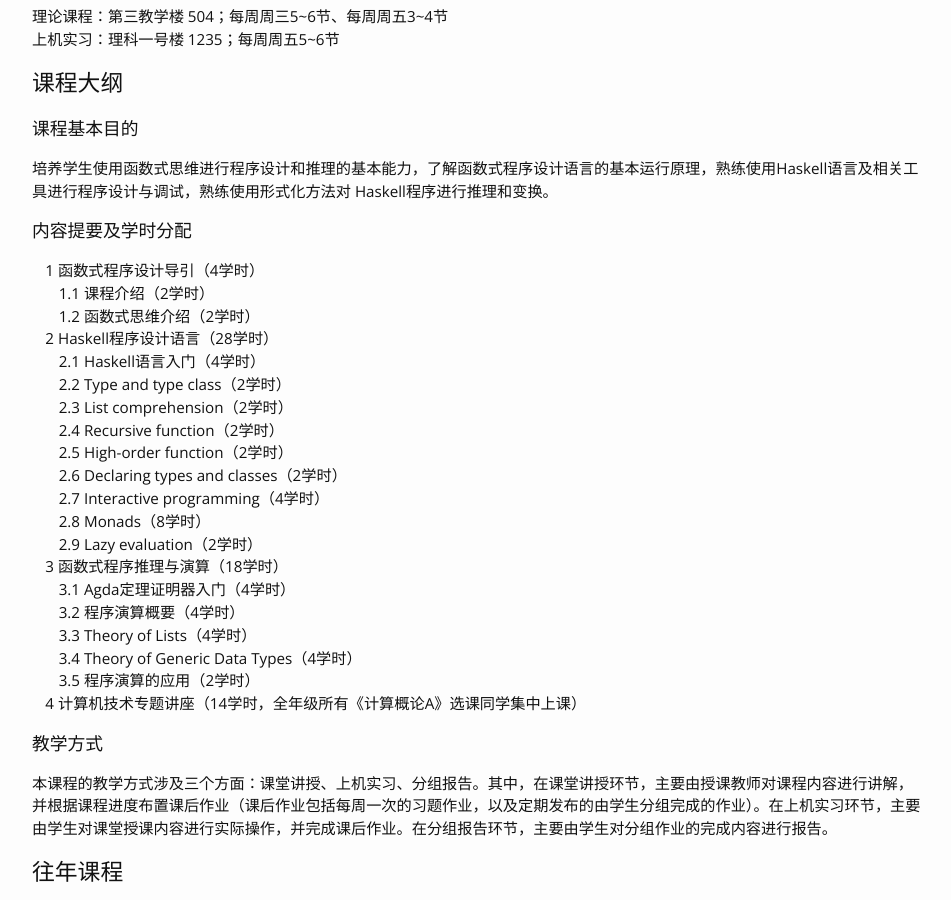
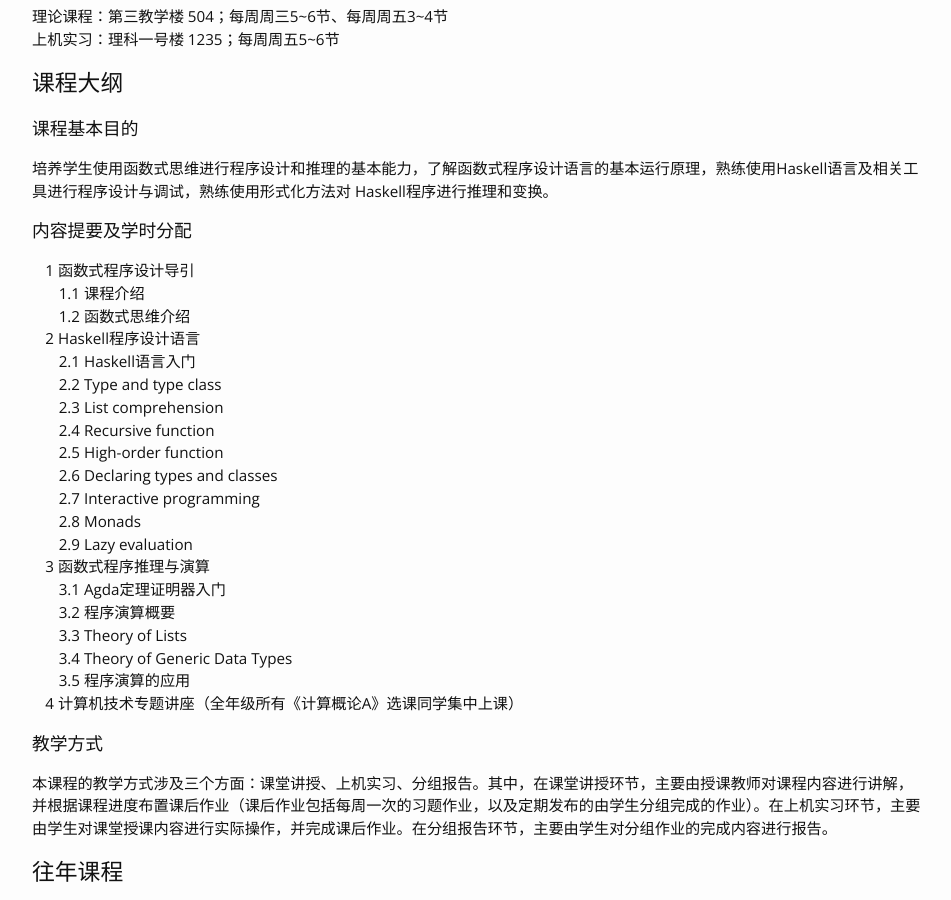
Before and after one commit to zhenjiang888/FP, a Jekyll site: the page built from 2021/index.md, in a window 1280 px wide and 900 px high, scrolled down 490 px. Shown: the whole window, without its empty margins (163-1114 px from the left). Built offline with Jekyll 4.4.1, drawn with Linux system fonts in a browser that asks for light colours; nearby versions of some CDN libraries; our own code applies the rules of GitHub Pages for plain Markdown files.

Commit message:
remove concrete the time-length for each topic to have more flexibility

```diff
--- a/2021/index.md
+++ b/2021/index.md
@@ -15,29 +15,29 @@ layout: home
 
 ### 内容提要及学时分配
 
-1. 函数式程序设计导引（4学时）
-    1. 课程介绍（2学时）
-    2. 函数式思维介绍（2学时）
+1. 函数式程序设计导引
+    1. 课程介绍
+    2. 函数式思维介绍
 
-2. Haskell程序设计语言（28学时）
-    1. Haskell语言入门（4学时）
-    2. Type and type class（2学时）
-    3. List comprehension（2学时）
-    4. Recursive function（2学时）
-    5. High-order function（2学时）
-    6. Declaring types and classes（2学时）
-    7. Interactive programming（4学时）
-    8. Monads（8学时）
-    9. Lazy evaluation（2学时）
+2. Haskell程序设计语言
+    1. Haskell语言入门
+    2. Type and type class
+    3. List comprehension
+    4. Recursive function
+    5. High-order function
+    6. Declaring types and classes
+    7. Interactive programming
+    8. Monads
+    9. Lazy evaluation
 
-3. 函数式程序推理与演算（18学时）
-    1.  Agda定理证明器入门（4学时）
-    2. 程序演算概要（4学时）
-    3. Theory of Lists（4学时）
-    4. Theory of Generic Data Types（4学时）
-    5. 程序演算的应用（2学时）
+3. 函数式程序推理与演算
+    1.  Agda定理证明器入门
+    2. 程序演算概要
+    3. Theory of Lists
+    4. Theory of Generic Data Types
+    5. 程序演算的应用
 
-4. 计算机技术专题讲座（14学时，全年级所有《计算概论A》选课同学集中上课）
+4. 计算机技术专题讲座（全年级所有《计算概论A》选课同学集中上课）
 
 ### 教学方式
 
```
